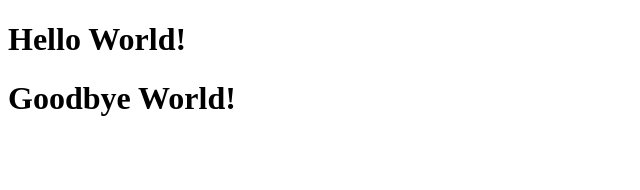
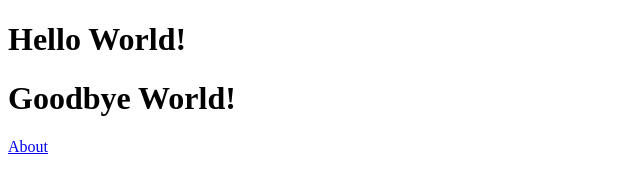
Before and after one commit to tbiaglow/tbiaglow.github.io, a plain HTML site: page index.html in a window 1280 px wide. Shown: the full height of the page, 0-640 px from the left. Drawn offline with Linux system fonts and the light colour scheme.

Commit message:
link to about

```diff
--- a/index.html
+++ b/index.html
@@ -9,5 +9,6 @@
 <body>
     <h1>Hello World!</h1>
     <h1>Goodbye World!</h1>
+    <a href="https://tbiaglow.github.io/about">About</a>
 </body>
 </html>
```
